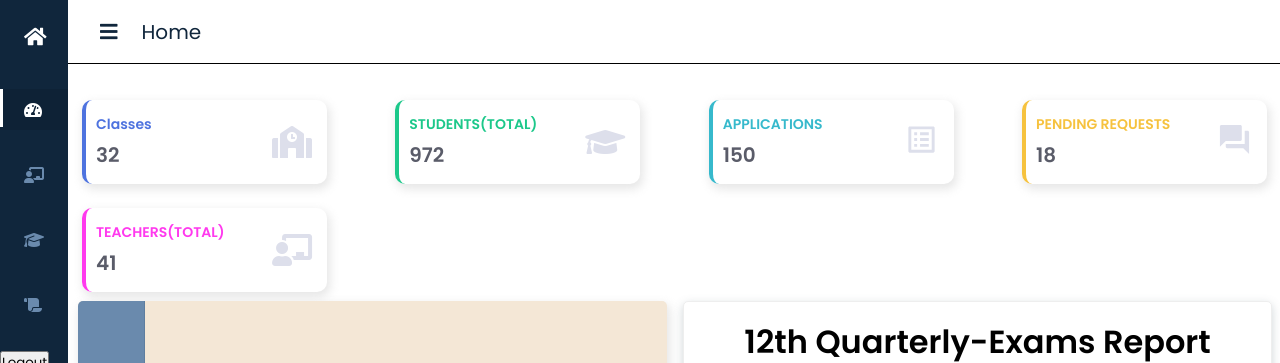
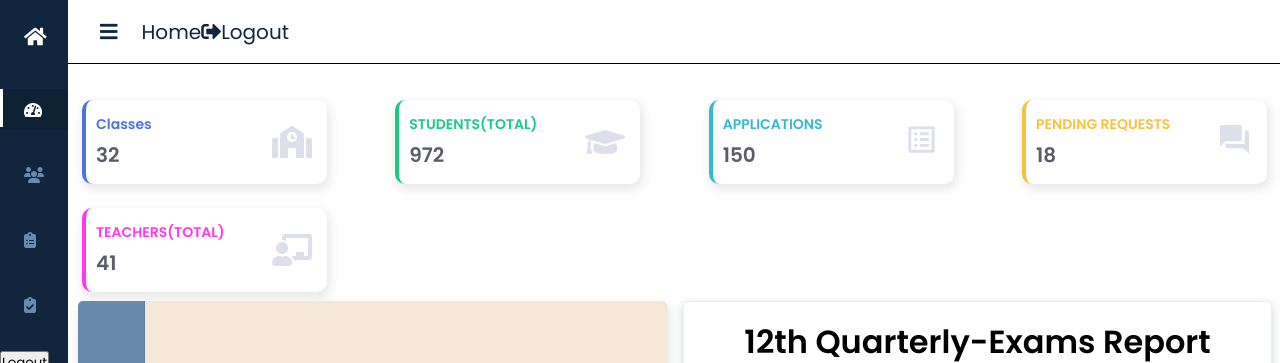
Before and after one commit to prasanthprabakaran/crm-front, a React (Create React App) app: page / in a window 1280 px wide. Shown: the top 363 px of the page. Built offline with nearby package versions, Linux system fonts and the light colour scheme; sample sign-in values are in the browser's storage.

Commit message:
customer icon

```diff
--- a/src/components/sidebar/Sidebar.js
+++ b/src/components/sidebar/Sidebar.js
@@ -17,6 +17,10 @@ const Sidebar = () => {
           <i className={`fas fa-bars ${show ? "fa-solid fa-xmark" : null}`}></i>
           <Toolbar>
             <span>Home</span>
+            <div>
+            <i class="fas fa-sign-out-alt"></i>
+            <span>Logout</span>
+            </div>
           </Toolbar>
         </div>
       </header>
@@ -34,17 +38,17 @@ const Sidebar = () => {
                 <span className="nav-link-name">Dashboard</span>
               </Link>
               <Link to="/hotel" className="nav-link">
-                <i className="fa-solid fa-chalkboard-user nav-link-icon"></i>{" "}
-                <span className="nav-link-name">Teacher</span>
+                <i className="fa-solid fa-users nav-link-icon"></i>
+                <span className="nav-link-name">Customer</span>
               </Link>
               <Link to="/gallery" className="nav-link">
-                <i className="fa-solid fa-graduation-cap"></i>
-                <span className="nav-link-name nav-link-icon">Student</span>
+              <i class="fa-solid fa-clipboard-list"></i>
+                <span className="nav-link-name nav-link-icon">Open Tickets</span>
               </Link>
               <Link to="/gallery" className="nav-link">
-                <i className="fa-solid fa-scroll"></i>
+              <i className="fa-solid fa-clipboard-check"></i>
                 <span className="nav-link-name nav-link-icon">
-                  Announcements
+                  Closed Tickets
                 </span>
               </Link>
               <button onClick={handleLogout}>Logout</button>
```
